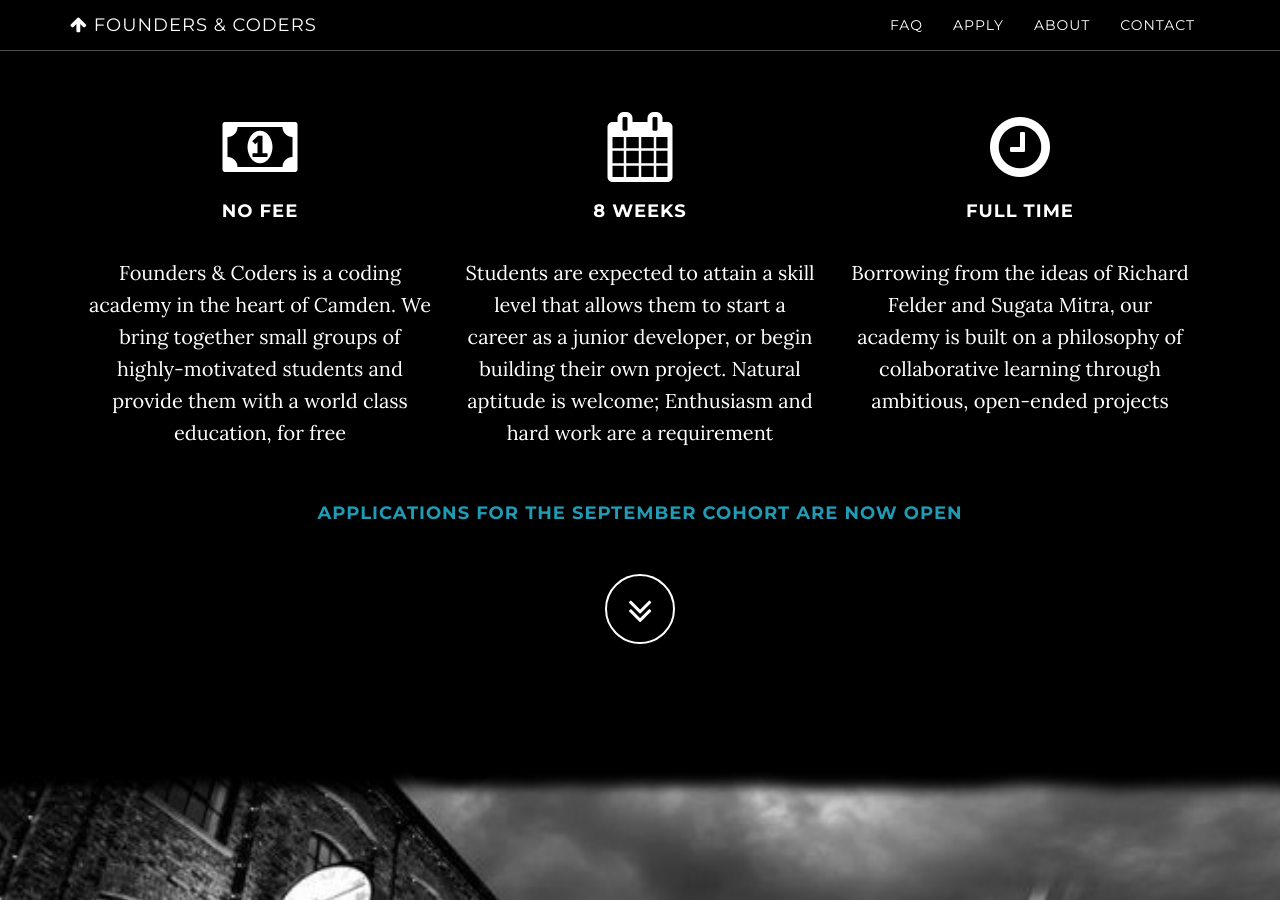
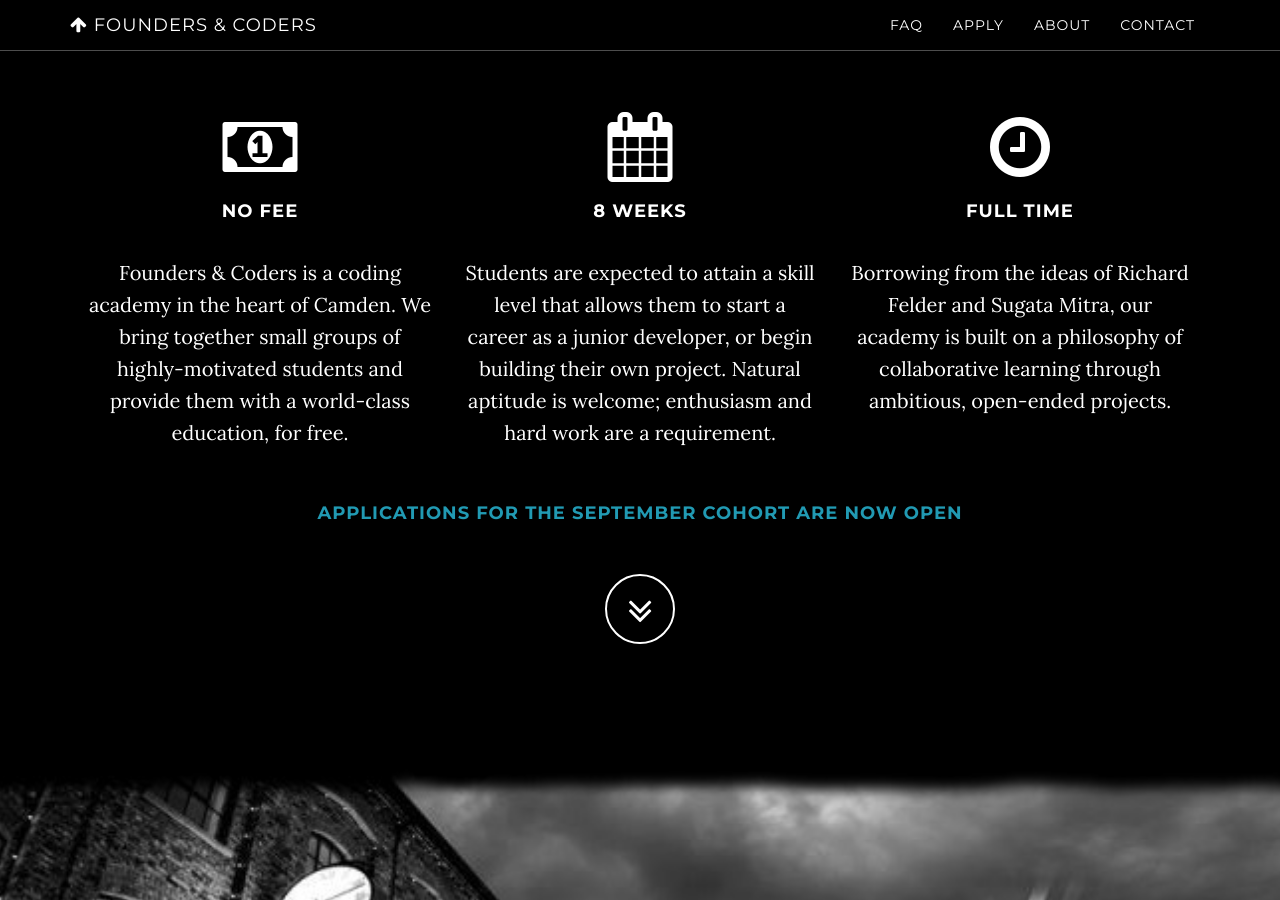
Before and after one commit to selforganising/foundersandcoders, a Jekyll site: the page index.html, which Jekyll copies as it is, in a window 1280 px wide and 900 px high, scrolled down 888 px. Built offline with Jekyll 4.4.1, drawn with Linux system fonts in a browser that asks for light colours; nearby versions of some CDN libraries.

Commit message:
minor edit

```diff
--- a/index.html
+++ b/index.html
@@ -102,11 +102,11 @@
       <div class="container-fluid">
         <div class="row">
             <div class=" col-md-4"><i class="fa fa-money fa-5x"></i>
-              <h4>No fee</h4><p>Founders & Coders is a coding academy in the heart of Camden. We bring together small groups of highly-motivated students and provide them with a world class education, for free</p></div>
+              <h4>No fee</h4><p>Founders & Coders is a coding academy in the heart of Camden. We bring together small groups of highly-motivated students and provide them with a world-class education, for free.</p></div>
   <div class="col-md-4"> <i class="fa fa-calendar fa-5x"></i>
-	  <h4>8 weeks</h4><p>Students are expected to attain a skill level that allows them to start a career as a junior developer, or begin building their own project. Natural aptitude is welcome; Enthusiasm and hard work are a requirement</p></div>
+	  <h4>8 weeks</h4><p>Students are expected to attain a skill level that allows them to start a career as a junior developer, or begin building their own project. Natural aptitude is welcome; enthusiasm and hard work are a requirement.</p></div>
   <div class=" col-md-4"><i class="fa fa-clock-o fa-5x"></i>
-	  <h4>Full time</h4><p>Borrowing from the ideas of Richard Felder and Sugata Mitra, our academy is built on a philosophy of collaborative learning through ambitious, open-ended projects</p></div>
+	  <h4>Full time</h4><p>Borrowing from the ideas of Richard Felder and Sugata Mitra, our academy is built on a philosophy of collaborative learning through ambitious, open-ended projects.</p></div>
 
 
       </div>
```
